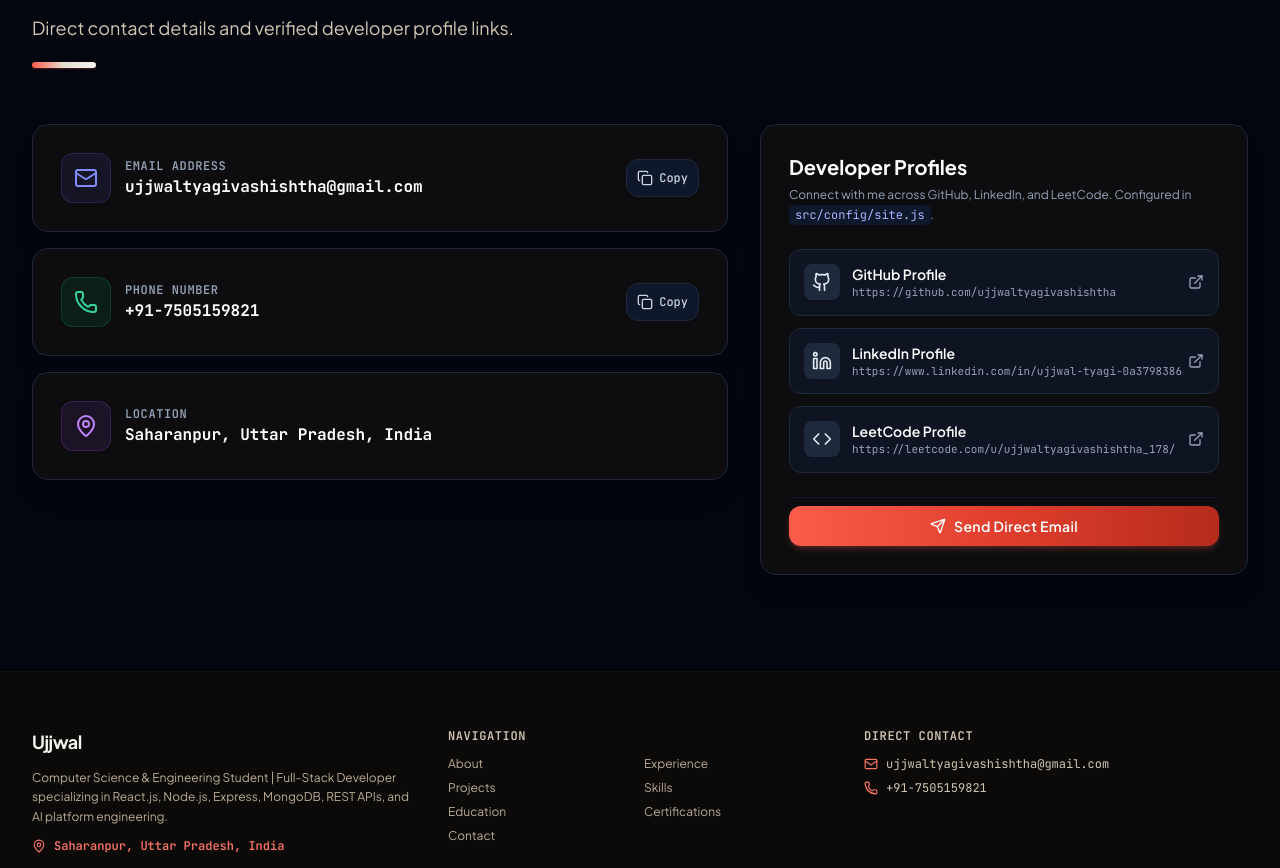
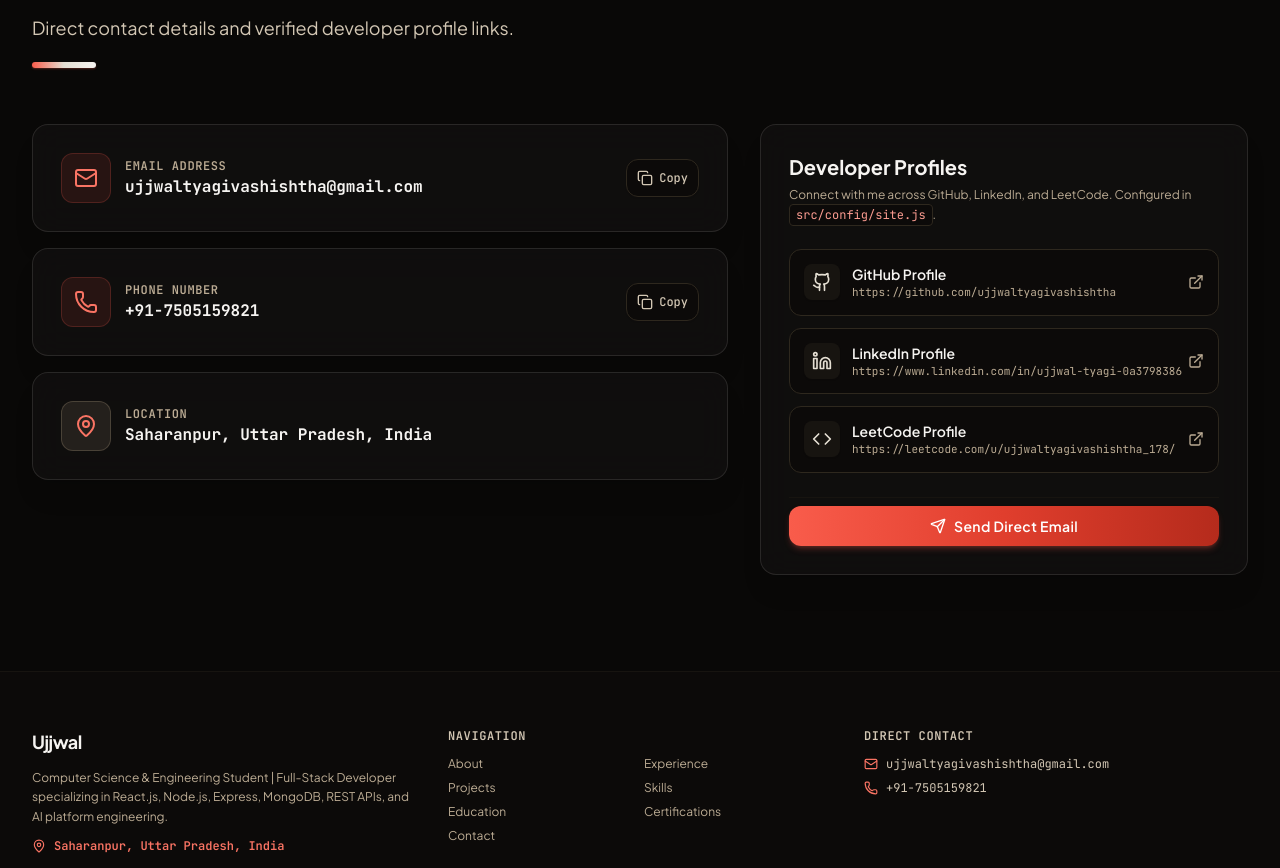
Before and after one commit to ujjwaltyagivashishtha/Portfolio, a React (Vite) app: page / in a window 1280 px wide. Shown: the part 6940-7808 px from the top of the page. Built offline with nearby package versions, Linux system fonts and the light colour scheme; the HTML template or start-up script is replaced by a standard one.

Commit message:
refactor: update color theme to stone and coral across sections

```diff
--- a/src/sections/Contact.jsx
+++ b/src/sections/Contact.jsx
@@ -15,7 +15,7 @@ export const Contact = () => {
   };
 
   return (
-    <section id="contact" className="py-24 relative bg-slate-100/60 dark:bg-slate-950/60">
+    <section id="contact" className="py-24 relative bg-stone-950/60">
       <div className="max-w-7xl mx-auto px-4 sm:px-6 lg:px-8">
 
         <SectionHeading
@@ -30,16 +30,16 @@ export const Contact = () => {
           <div className="lg:col-span-7 space-y-4">
 
             {/* Email Card */}
-            <Card className="flex items-center justify-between gap-4 border-slate-200 dark:border-slate-800">
+            <Card className="flex items-center justify-between gap-4 border-stone-800">
               <div className="flex items-center gap-3.5">
-                <div className="p-3 rounded-xl bg-indigo-50 dark:bg-indigo-500/10 text-indigo-600 dark:text-indigo-400 border border-indigo-200 dark:border-indigo-500/20">
+                <div className="p-3 rounded-xl bg-coral-500/10 text-coral-400 border border-coral-500/20">
                   <Mail className="w-6 h-6" />
                 </div>
                 <div>
-                  <span className="text-xs font-mono text-slate-500 dark:text-slate-400 uppercase tracking-wider font-semibold block">Email Address</span>
+                  <span className="text-xs font-mono text-stone-400 uppercase tracking-wider font-semibold block">Email Address</span>
                   <a
                     href={`mailto:${siteConfig.email}`}
-                    className="text-base font-bold text-slate-900 dark:text-white hover:text-indigo-600 dark:hover:text-indigo-400 transition-colors font-mono"
+                    className="text-base font-bold text-paper-100 hover:text-coral-400 transition-colors font-mono"
                   >
                     {siteConfig.email}
                   </a>
@@ -47,13 +47,13 @@ export const Contact = () => {
               </div>
               <button
                 onClick={() => copyToClipboard(siteConfig.email, 'email')}
-                className="p-2.5 rounded-xl bg-slate-100 dark:bg-slate-900 border border-slate-200 dark:border-slate-800 text-slate-700 dark:text-slate-300 hover:text-indigo-600 dark:hover:text-indigo-400 transition-all text-xs font-mono font-medium flex items-center gap-1.5 shadow-sm"
+                className="p-2.5 rounded-xl bg-stone-950 border border-stone-800 text-stone-300 hover:text-coral-400 transition-all text-xs font-mono font-medium flex items-center gap-1.5 shadow-sm"
                 title="Copy email to clipboard"
               >
                 {copiedField === 'email' ? (
                   <>
-                    <Check className="w-4 h-4 text-emerald-600 dark:text-emerald-400" />
-                    <span className="text-emerald-600 dark:text-emerald-400 font-bold">Copied!</span>
+                    <Check className="w-4 h-4 text-coral-400" />
+                    <span className="text-coral-400 font-bold">Copied!</span>
                   </>
                 ) : (
                   <>
@@ -65,16 +65,16 @@ export const Contact = () => {
             </Card>
 
             {/* Phone Card */}
-            <Card className="flex items-center justify-between gap-4 border-slate-200 dark:border-slate-800">
+            <Card className="flex items-center justify-between gap-4 border-stone-800">
               <div className="flex items-center gap-3.5">
-                <div className="p-3 rounded-xl bg-emerald-50 dark:bg-emerald-500/10 text-emerald-600 dark:text-emerald-400 border border-emerald-200 dark:border-emerald-500/20">
+                <div className="p-3 rounded-xl bg-coral-500/10 text-coral-400 border border-coral-500/20">
                   <Phone className="w-6 h-6" />
                 </div>
                 <div>
-                  <span className="text-xs font-mono text-slate-500 dark:text-slate-400 uppercase tracking-wider font-semibold block">Phone Number</span>
+                  <span className="text-xs font-mono text-stone-400 uppercase tracking-wider font-semibold block">Phone Number</span>
                   <a
                     href={`tel:${siteConfig.phone}`}
-                    className="text-base font-bold text-slate-900 dark:text-white hover:text-emerald-600 dark:hover:text-emerald-400 transition-colors font-mono"
+                    className="text-base font-bold text-paper-100 hover:text-coral-400 transition-colors font-mono"
                   >
                     {siteConfig.phone}
                   </a>
@@ -82,13 +82,13 @@ export const Contact = () => {
               </div>
               <button
                 onClick={() => copyToClipboard(siteConfig.phone, 'phone')}
-                className="p-2.5 rounded-xl bg-slate-100 dark:bg-slate-900 border border-slate-200 dark:border-slate-800 text-slate-700 dark:text-slate-300 hover:text-emerald-600 dark:hover:text-emerald-400 transition-all text-xs font-mono font-medium flex items-center gap-1.5 shadow-sm"
+                className="p-2.5 rounded-xl bg-stone-950 border border-stone-800 text-stone-300 hover:text-coral-400 transition-all text-xs font-mono font-medium flex items-center gap-1.5 shadow-sm"
                 title="Copy phone to clipboard"
               >
                 {copiedField === 'phone' ? (
                   <>
-                    <Check className="w-4 h-4 text-emerald-600 dark:text-emerald-400" />
-                    <span className="text-emerald-600 dark:text-emerald-400 font-bold">Copied!</span>
+                    <Check className="w-4 h-4 text-coral-400" />
+                    <span className="text-coral-400 font-bold">Copied!</span>
                   </>
                 ) : (
                   <>
@@ -100,13 +100,13 @@ export const Contact = () => {
             </Card>
 
             {/* Location Card */}
-            <Card className="flex items-center gap-3.5 border-slate-200 dark:border-slate-800">
-              <div className="p-3 rounded-xl bg-purple-50 dark:bg-purple-500/10 text-purple-600 dark:text-purple-400 border border-purple-200 dark:border-purple-500/20">
-                <MapPin className="w-6 h-6" />
+            <Card className="flex items-center gap-3.5 border-stone-800">
+              <div className="p-3 rounded-xl bg-stone-500/15 text-stone-200 border border-stone-500/30">
+                <MapPin className="w-6 h-6 text-coral-400" />
               </div>
               <div>
-                <span className="text-xs font-mono text-slate-500 dark:text-slate-400 uppercase tracking-wider font-semibold block">Location</span>
-                <span className="text-base font-bold text-slate-900 dark:text-white font-mono">
+                <span className="text-xs font-mono text-stone-400 uppercase tracking-wider font-semibold block">Location</span>
+                <span className="text-base font-bold text-paper-100 font-mono">
                   {siteConfig.location}
                 </span>
               </div>
@@ -116,11 +116,11 @@ export const Contact = () => {
 
           {/* Social Links Config Card */}
           <div className="lg:col-span-5">
-            <Card className="border-slate-200 dark:border-slate-800 space-y-6">
+            <Card className="border-stone-800 space-y-6">
               <div>
-                <h3 className="text-xl font-bold text-slate-900 dark:text-white">Developer Profiles</h3>
-                <p className="text-xs text-slate-500 dark:text-slate-400 mt-1 leading-relaxed">
-                  Connect with me across GitHub, LinkedIn, and LeetCode. Configured in <code className="text-indigo-600 dark:text-indigo-300 bg-slate-100 dark:bg-slate-900 px-1.5 py-0.5 rounded font-mono">src/config/site.js</code>.
+                <h3 className="text-xl font-bold text-paper-100">Developer Profiles</h3>
+                <p className="text-xs text-stone-400 mt-1 leading-relaxed">
+                  Connect with me across GitHub, LinkedIn, and LeetCode. Configured in <code className="text-coral-300 bg-stone-950 px-1.5 py-0.5 rounded font-mono border border-stone-800">src/config/site.js</code>.
                 </p>
               </div>
 
@@ -130,18 +130,18 @@ export const Contact = () => {
                   href={siteConfig.socials.github.url}
                   target="_blank"
                   rel="noreferrer"
-                  className="p-3.5 rounded-xl bg-slate-50 dark:bg-slate-900/80 border border-slate-200 dark:border-slate-800 hover:border-indigo-500/40 flex items-center justify-between group transition-all"
+                  className="p-3.5 rounded-xl bg-stone-950/80 border border-stone-800 hover:border-coral-500/45 flex items-center justify-between group transition-all"
                 >
                   <div className="flex items-center gap-3">
-                    <div className="p-2 rounded-lg bg-white dark:bg-slate-800 text-slate-800 dark:text-slate-200 group-hover:text-indigo-600 dark:group-hover:text-indigo-400 transition-colors shadow-sm">
+                    <div className="p-2 rounded-lg bg-stone-900 text-stone-200 group-hover:text-coral-400 transition-colors shadow-sm">
                       <Github className="w-5 h-5" />
                     </div>
                     <div>
-                      <h4 className="text-sm font-semibold text-slate-900 dark:text-white">GitHub Profile</h4>
-                      <p className="text-[11px] font-mono text-slate-500 dark:text-slate-400">{siteConfig.socials.github.url}</p>
+                      <h4 className="text-sm font-semibold text-paper-100">GitHub Profile</h4>
+                      <p className="text-[11px] font-mono text-stone-400">{siteConfig.socials.github.url}</p>
                     </div>
                   </div>
-                  <ExternalLink className="w-4 h-4 text-slate-400 group-hover:text-indigo-600 dark:group-hover:text-indigo-400 transition-colors" />
+                  <ExternalLink className="w-4 h-4 text-stone-400 group-hover:text-coral-400 transition-colors" />
                 </a>
 
                 {/* LinkedIn */}
@@ -149,18 +149,18 @@ export const Contact = () => {
                   href={siteConfig.socials.linkedin.url}
                   target="_blank"
                   rel="noreferrer"
-                  className="p-3.5 rounded-xl bg-slate-50 dark:bg-slate-900/80 border border-slate-200 dark:border-slate-800 hover:border-indigo-500/40 flex items-center justify-between group transition-all"
+                  className="p-3.5 rounded-xl bg-stone-950/80 border border-stone-800 hover:border-coral-500/45 flex items-center justify-between group transition-all"
                 >
                   <div className="flex items-center gap-3">
-                    <div className="p-2 rounded-lg bg-white dark:bg-slate-800 text-slate-800 dark:text-slate-200 group-hover:text-indigo-600 dark:group-hover:text-indigo-400 transition-colors shadow-sm">
+                    <div className="p-2 rounded-lg bg-stone-900 text-stone-200 group-hover:text-coral-400 transition-colors shadow-sm">
                       <Linkedin className="w-5 h-5" />
                     </div>
                     <div>
-                      <h4 className="text-sm font-semibold text-slate-900 dark:text-white">LinkedIn Profile</h4>
-                      <p className="text-[11px] font-mono text-slate-500 dark:text-slate-400">{siteConfig.socials.linkedin.url}</p>
+                      <h4 className="text-sm font-semibold text-paper-100">LinkedIn Profile</h4>
+                      <p className="text-[11px] font-mono text-stone-400">{siteConfig.socials.linkedin.url}</p>
                     </div>
                   </div>
-                  <ExternalLink className="w-4 h-4 text-slate-400 group-hover:text-indigo-600 dark:group-hover:text-indigo-400 transition-colors" />
+                  <ExternalLink className="w-4 h-4 text-stone-400 group-hover:text-coral-400 transition-colors" />
                 </a>
 
                 {/* LeetCode */}
@@ -168,22 +168,22 @@ export const Contact = () => {
                   href={siteConfig.socials.leetcode.url}
                   target="_blank"
                   rel="noreferrer"
-                  className="p-3.5 rounded-xl bg-slate-50 dark:bg-slate-900/80 border border-slate-200 dark:border-slate-800 hover:border-indigo-500/40 flex items-center justify-between group transition-all"
+                  className="p-3.5 rounded-xl bg-stone-950/80 border border-stone-800 hover:border-coral-500/45 flex items-center justify-between group transition-all"
                 >
                   <div className="flex items-center gap-3">
-                    <div className="p-2 rounded-lg bg-white dark:bg-slate-800 text-slate-800 dark:text-slate-200 group-hover:text-indigo-600 dark:group-hover:text-indigo-400 transition-colors shadow-sm">
+                    <div className="p-2 rounded-lg bg-stone-900 text-stone-200 group-hover:text-coral-400 transition-colors shadow-sm">
                       <Code className="w-5 h-5" />
                     </div>
                     <div>
-                      <h4 className="text-sm font-semibold text-slate-900 dark:text-white">LeetCode Profile</h4>
-                      <p className="text-[11px] font-mono text-slate-500 dark:text-slate-400">{siteConfig.socials.leetcode.url}</p>
+                      <h4 className="text-sm font-semibold text-paper-100">LeetCode Profile</h4>
+                      <p className="text-[11px] font-mono text-stone-400">{siteConfig.socials.leetcode.url}</p>
                     </div>
                   </div>
-                  <ExternalLink className="w-4 h-4 text-slate-400 group-hover:text-indigo-600 dark:group-hover:text-indigo-400 transition-colors" />
+                  <ExternalLink className="w-4 h-4 text-stone-400 group-hover:text-coral-400 transition-colors" />
                 </a>
               </div>
 
-              <div className="pt-2 border-t border-slate-200 dark:border-slate-900 text-center">
+              <div className="pt-2 border-t border-stone-900 text-center">
                 <Button href={`mailto:${siteConfig.email}`} variant="primary" className="w-full">
                   <Send className="w-4 h-4" />
                   Send Direct Email
```
